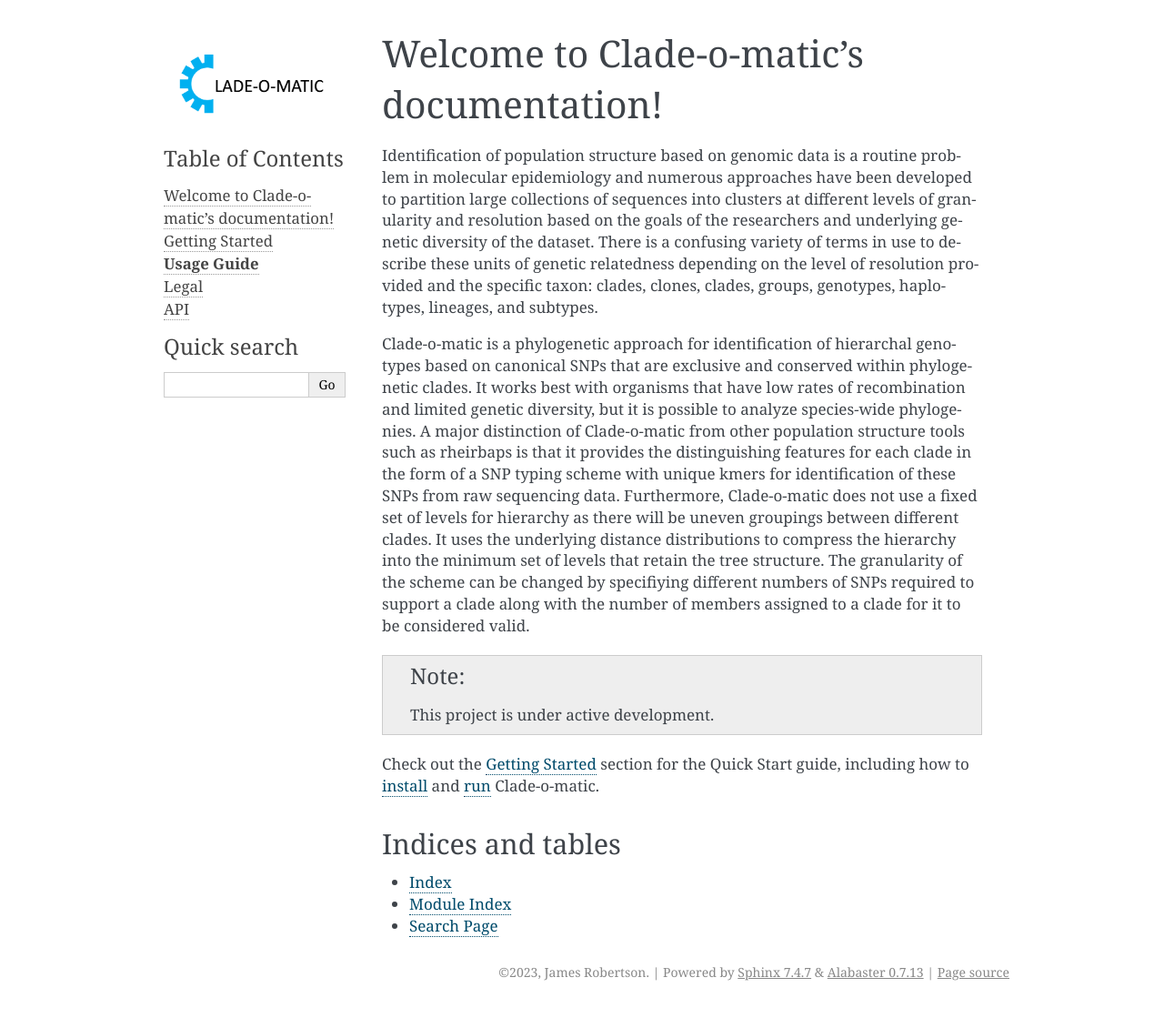
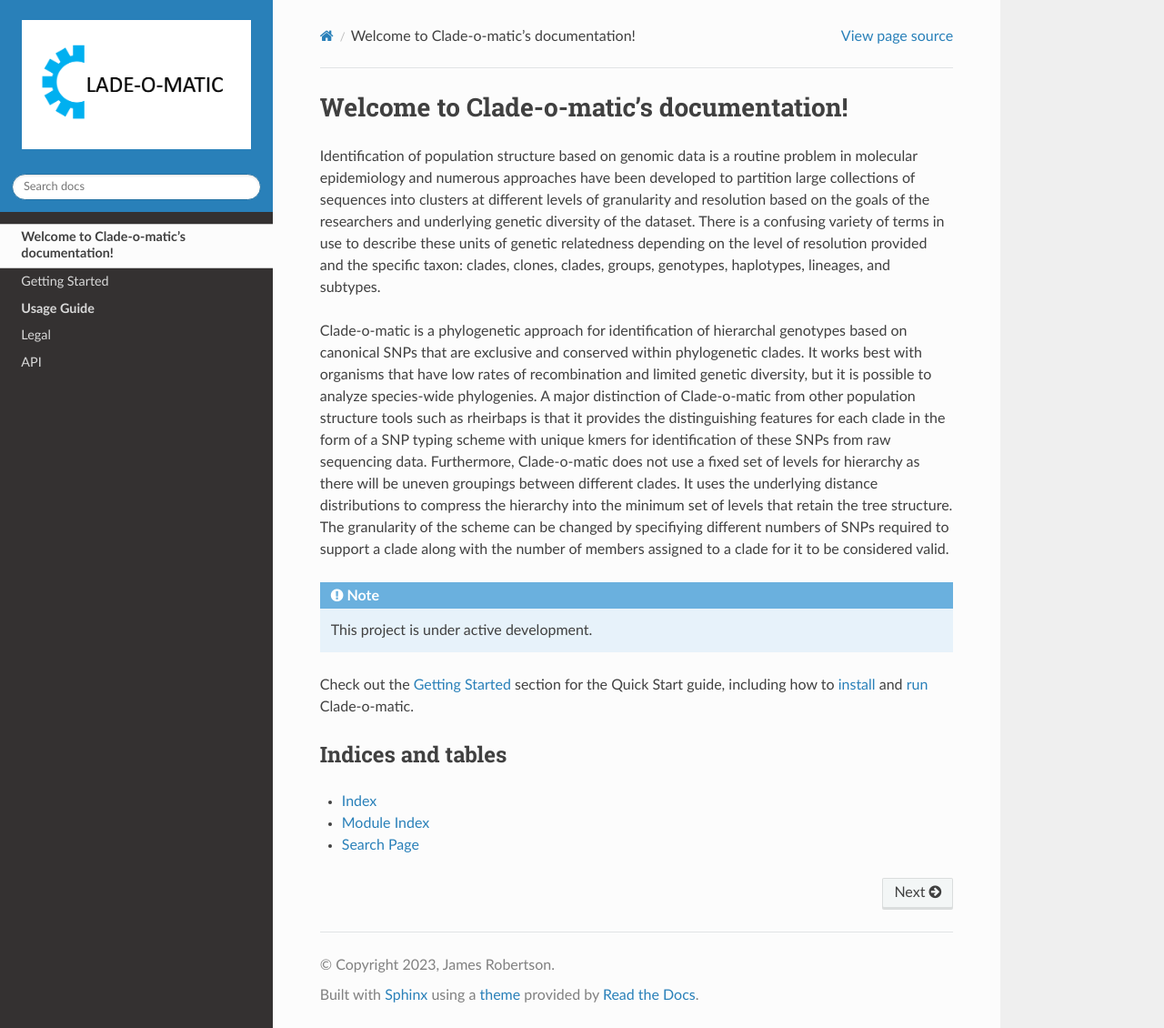
Before and after one commit to phac-nml/cladeomatic, a Sphinx documentation site: the page built from docs/source/index.rst, in a window 1280 px wide and 1130 px high. Shown: the whole window at 91% size. Built offline with Sphinx 7.4.7 and the Read the Docs theme 2.0.0, drawn with Linux system fonts in a browser that asks for light colours.

```diff
--- a/docs/source/conf.py
+++ b/docs/source/conf.py
@@ -29,11 +29,16 @@ exclude_patterns = ['_build', 'Thumbs.db', '.DS_Store']
 # -- Options for HTML output -------------------------------------------------
 # https://www.sphinx-doc.org/en/master/usage/configuration.html#options-for-html-output
 
-html_theme = 'alabaster'
+#To install sphinx: pip install sphinx
+#To install the read the docs theme: pip install sphinx-rtd-theme
+
+html_theme = 'sphinx_rtd_theme'
 html_static_path = ['_static']
 html_logo = '_static/logo.png'
 html_title = "Clade-o-matic"
 globaltoc_includehidden = True
+toc_object_entries_show_parents = 'all'
+add_module_names = True
 html_sidebars = {
     '**': [
         'globaltoc.html',
@@ -45,4 +50,5 @@ html_sidebars = {
 html_theme_options = {
     'logo_only': True,
     'display_version': False,
+    'navigation_depth': -1,
 }
--- a/docs/source/index.rst
+++ b/docs/source/index.rst
@@ -22,7 +22,6 @@ Check out the :doc:`start` section for the Quick Start guide, including how to
    usage
    legal
    api
-   :maxdepth: 3
    :hidden:
 
 Indices and tables
--- a/requirements.txt
+++ b/requirements.txt
@@ -24,7 +24,7 @@ MarkupSafe~=2.1.1
 matplotlib~=3.5.2
 msgpack~=1.0.4
 munkres~=1.1.4
-numpy~=1.23.0
+numpy~=1.24.2
 packaging~=21.3
 pandas~=1.4.3
 Pillow~=9.1.1
```
Also changed, not shown: docs/source/api.rst (+56 -0 lines).
